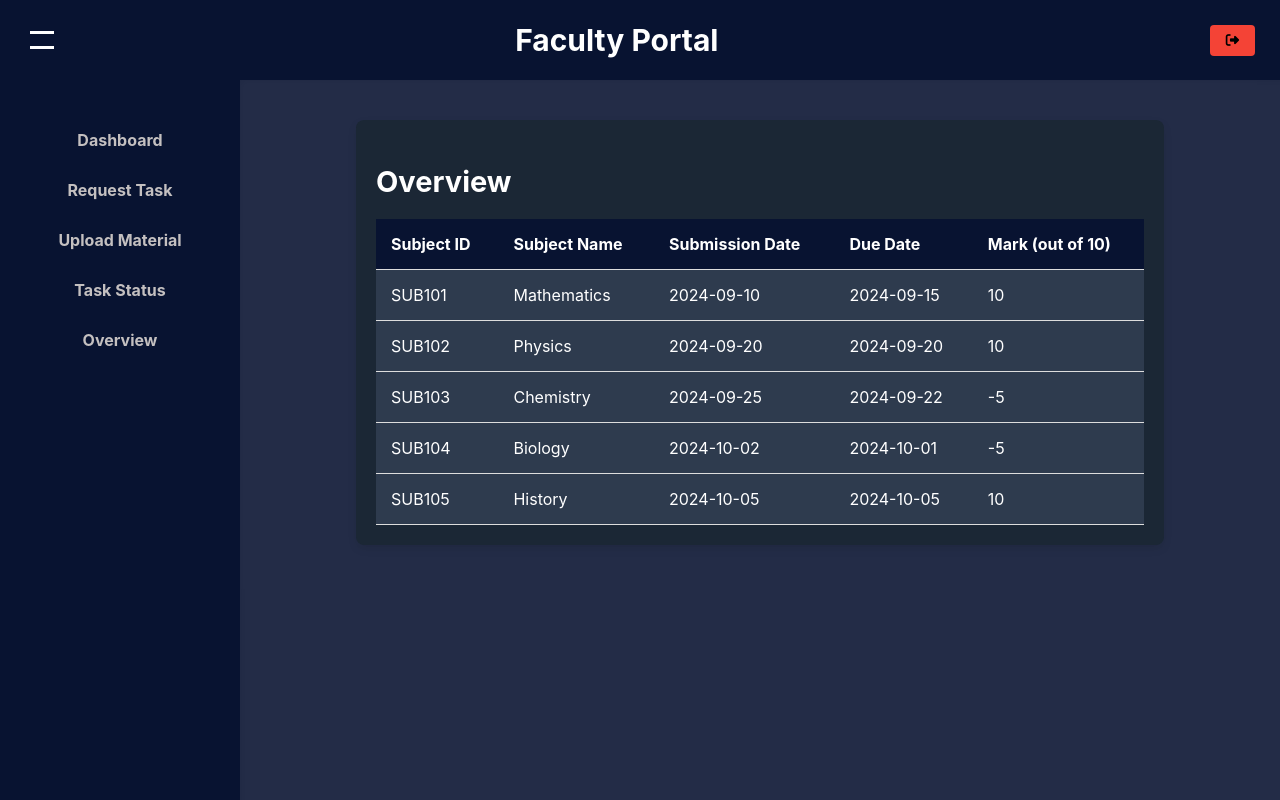
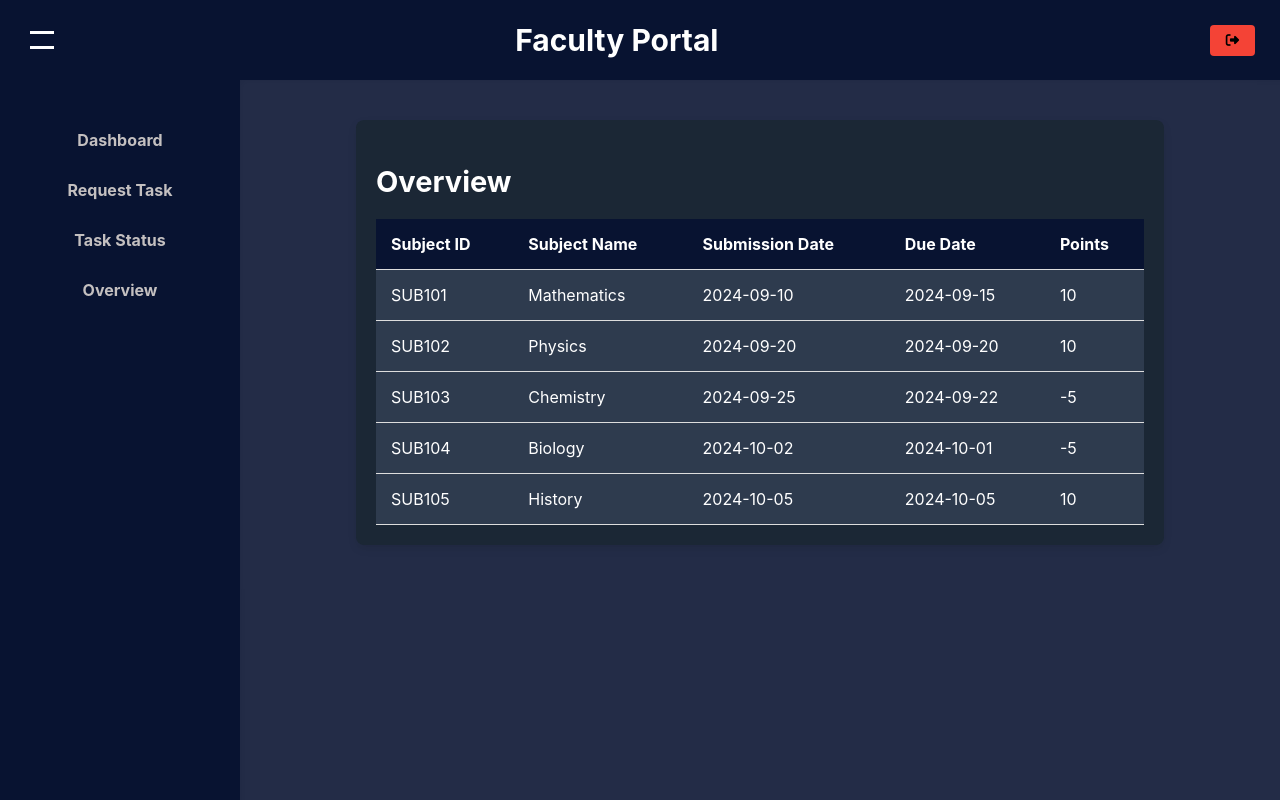
Before and after one commit to Bharaneedharan-K/WikiPage, a React (Create React App) app: page /faculty/overview in a window 1280 px wide. Built offline with nearby package versions, Linux system fonts and the light colour scheme.

Commit message:
request page modify

```diff
--- a/src/components/faculty/frontend/FacultyOverview.jsx
+++ b/src/components/faculty/frontend/FacultyOverview.jsx
@@ -9,6 +9,7 @@ const FacultyOverview = () => {
     { subjectID: 'SUB103', subjectName: 'Chemistry', submissionDate: '2024-09-25', dueDate: '2024-09-22' },
     { subjectID: 'SUB104', subjectName: 'Biology', submissionDate: '2024-10-02', dueDate: '2024-10-01' },
     { subjectID: 'SUB105', subjectName: 'History', submissionDate: '2024-10-05', dueDate: '2024-10-05' },
+
   ];
 
   const calculateMark = (submissionDate, dueDate) => {
@@ -29,7 +30,7 @@ const FacultyOverview = () => {
               <th>Subject Name</th>
               <th>Submission Date</th>
               <th>Due Date</th>
-              <th>Mark (out of 10)</th>
+              <th>Points</th>
             </tr>
           </thead>
           <tbody>
--- a/src/components/faculty/frontend/FacultyPage.jsx
+++ b/src/components/faculty/frontend/FacultyPage.jsx
@@ -4,7 +4,7 @@ import './FacultyPage.css';
 
 import FacultyDashboard from './FacultyDashboard';
 import FacultyRequest from './FacultyRequest';
-import FacultyUpload from './FacultyUpload';
+import FacultyUpload from './FacultyUpload'; // Import FacultyUpload
 import FacultyStatus from './FacultyStatus';
 import FacultyOverview from './FacultyOverview';
 import LogoutButton from '../../LogoutButton';
@@ -44,9 +44,7 @@ const FacultyPage = () => {
                 <li className="faculty-sidebar-nav-item">
                   <Link to="/faculty/request" className="faculty-sidebar-nav-link">Request Task</Link>
                 </li>
-                <li className="faculty-sidebar-nav-item">
-                  <Link to="/faculty/upload" className="faculty-sidebar-nav-link">Upload Material</Link>
-                </li>
+
                 <li className="faculty-sidebar-nav-item">
                   <Link to="/faculty/status" className="faculty-sidebar-nav-link">Task Status</Link>
                 </li>
@@ -63,7 +61,7 @@ const FacultyPage = () => {
           <Routes>
             <Route path="dashboard" element={<FacultyDashboard />} />
             <Route path="request" element={<FacultyRequest />} />
-            <Route path="upload" element={<FacultyUpload />} />
+            <Route path="upload" element={<FacultyUpload />} /> {/* Ensure this route exists */}
             <Route path="status" element={<FacultyStatus />} />
             <Route path="overview" element={<FacultyOverview />} />
             <Route path="*" element={<Navigate to="/faculty/dashboard" replace />} />
--- a/src/components/faculty/frontend/FacultyRequest.jsx
+++ b/src/components/faculty/frontend/FacultyRequest.jsx
@@ -1,4 +1,5 @@
 import React from 'react';
+import { useNavigate } from 'react-router-dom'; // Import the useNavigate hook
 import './FacultyRequest.css';
 
 const FacultyRequest = () => {
@@ -10,6 +11,13 @@ const FacultyRequest = () => {
     { subjectID: 'SUB104', subjectName: 'Biology', semester: 'Fall 2024', dueDate: '2024-10-01' },
     { subjectID: 'SUB105', subjectName: 'History', semester: 'Fall 2024', dueDate: '2024-10-05' },
   ];
+
+  const navigate = useNavigate(); // Use the useNavigate hook to get the navigate function
+
+  const handleUploadClick = () => {
+    // Navigate to the FacultyUpload page
+    navigate('/faculty/upload');
+  };
 
   return (
     <div className="faculty-request-dashboard">
@@ -33,7 +41,12 @@ const FacultyRequest = () => {
                 <td>{request.semester}</td>
                 <td>{request.dueDate}</td>
                 <td>
-                  <button className="faculty-request-upload-button">Upload</button>
+                  <button
+                    className="faculty-request-upload-button"
+                    onClick={handleUploadClick} // Navigate to upload page
+                  >
+                    Upload
+                  </button>
                 </td>
               </tr>
             ))}
```
